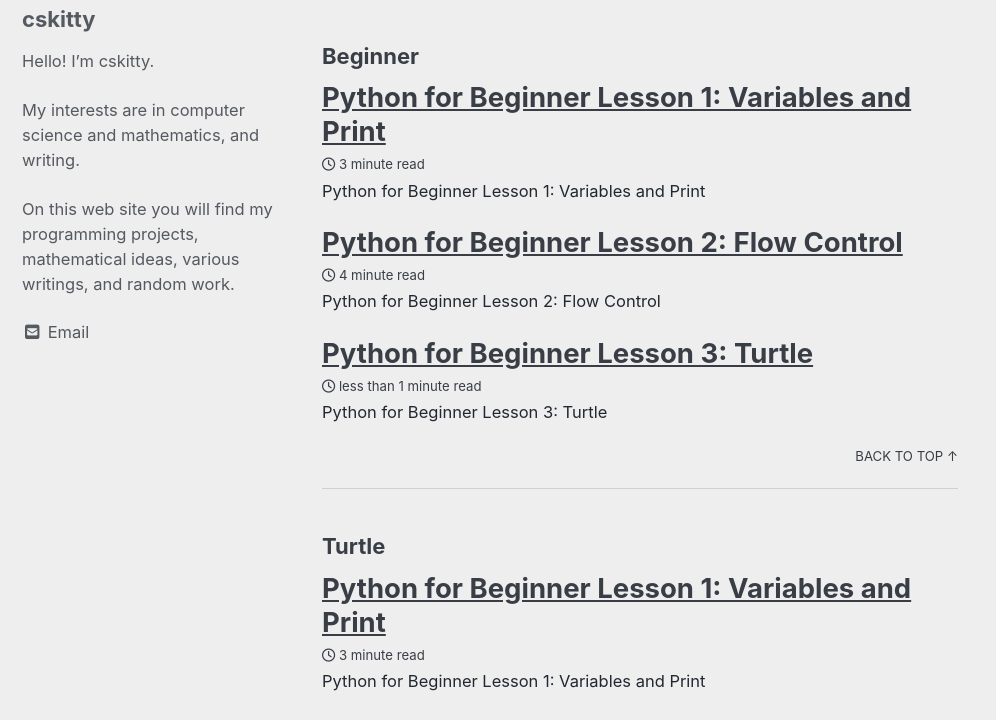
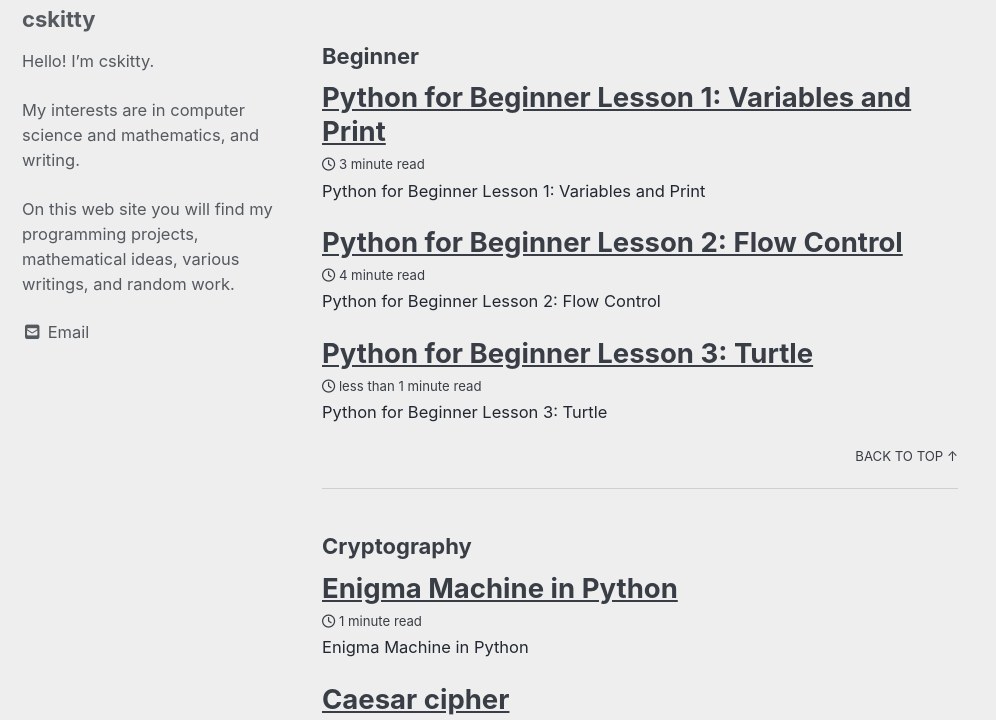
Before and after one commit to cskitty/cskitty.github.io, a Jekyll site: the page built from _pages/tag-archive.md, in a window 1280 px wide and 900 px high, scrolled down 2999 px, cut to the strip 180-900 px from the top of the window. Shown: the whole strip, without its empty margins (0-996 px from the left). Built offline with Jekyll 4.4.1, drawn with Linux system fonts in a browser that asks for light colours; cached includes are drawn as plain includes; nearby versions of some CDN libraries.

Commit message:
arrange the tutorial order

```diff
--- a/_posts/2020-04-09-post-python-tutorial-3.md
+++ b/_posts/2020-04-09-post-python-tutorial-3.md
@@ -7,7 +7,6 @@ categories:
 tags:
   - Python
   - Beginner
-  - Turtle
 ---
 
 ## Python for Beginner Lesson 3: Turtle
--- a/_posts/2020-04-09-post-python-tutorial-2.md
+++ b/_posts/2020-04-11-post-python-tutorial-2.md
@@ -7,7 +7,6 @@ categories:
 tags:
   - Python
   - Beginner
-  - Turtle
 ---
 
 # Python for Beginner Lesson 2:  Flow Control
--- a/_posts/2020-04-09-post-python-tutorial-1.md
+++ b/_posts/2020-04-12-post-python-tutorial-1.md
@@ -7,7 +7,6 @@ categories:
 tags:
   - Python
   - Beginner
-  - Turtle
 ---
 
 # Python for Beginner Lesson 1: Variables and Print
```
Also changed, not shown: _pages/physics.md (+1 -1 lines).
